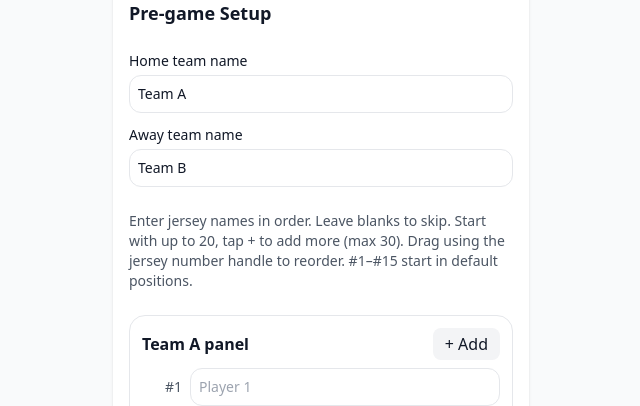
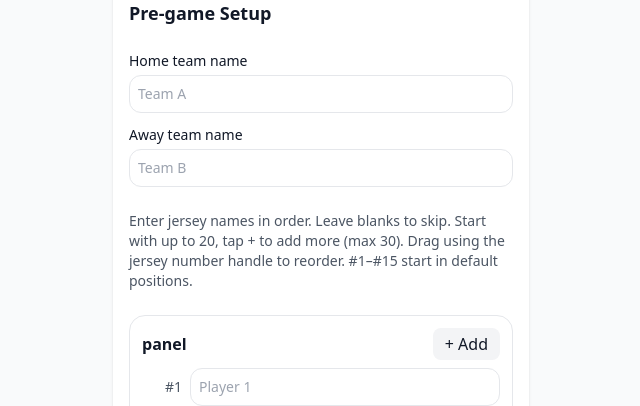
Before and after one commit to TUS-John/gaa-stats, a React (Vite) app: page / in a window 1280 px wide. Shown: the part 100-506 px from the top of the page, without its empty margins (319-959 px from the left). Built offline with nearby package versions, Linux system fonts and the light colour scheme.

Commit message:
Changed Team A and Team B text to be a placeholder

```diff
--- a/src/pages/SetupScreen.tsx
+++ b/src/pages/SetupScreen.tsx
@@ -1,102 +1,343 @@
-import React, { useEffect, useRef, useState } from 'react';
-import { loadSaves, saveSaves } from '../utils/storage';
+import React, { useEffect, useRef, useState } from "react";
+import { loadSaves, saveSaves } from "../utils/storage";
 
-function SavesUI({ team, saveName, setSaveName, saves, onSave, onLoad, onDelete }:{ team:number, saveName:string, setSaveName:(s:string)=>void, saves:any[], onSave:(team:number)=>void, onLoad:(team:number,name:string)=>void, onDelete:(name:string)=>void }){
-  const [selected, setSelected] = useState(saves[0]?.name || '');
-  useEffect(()=>{ if(saves.length && !saves.find(s=>s.name===selected)) setSelected(saves[0]?.name || ''); },[saves]);
+function SavesUI({
+  team,
+  saveName,
+  setSaveName,
+  saves,
+  onSave,
+  onLoad,
+  onDelete,
+}: {
+  team: number;
+  saveName: string;
+  setSaveName: (s: string) => void;
+  saves: any[];
+  onSave: (team: number) => void;
+  onLoad: (team: number, name: string) => void;
+  onDelete: (name: string) => void;
+}) {
+  const [selected, setSelected] = useState(saves[0]?.name || "");
+  useEffect(() => {
+    if (saves.length && !saves.find((s) => s.name === selected))
+      setSelected(saves[0]?.name || "");
+  }, [saves]);
   return (
     <div className="mt-3 grid grid-cols-1 gap-2">
       <div className="flex gap-2">
-        <input className="flex-1 border rounded-xl p-2" placeholder="Save name (e.g. Senior A)" value={saveName} onChange={(e)=>setSaveName(e.target.value)} />
-        <button className="px-3 rounded-xl bg-gray-900 text-white" onClick={()=>onSave(team)}>Save Panel</button>
+        <input
+          className="flex-1 border rounded-xl p-2"
+          placeholder="Save name (e.g. Senior A)"
+          value={saveName}
+          onChange={(e) => setSaveName(e.target.value)}
+        />
+        <button
+          className="px-3 rounded-xl bg-gray-900 text-white"
+          onClick={() => onSave(team)}
+        >
+          Save Panel
+        </button>
       </div>
       <div className="flex gap-2">
-        <select className="flex-1 border rounded-xl p-2" value={selected} onChange={(e)=>setSelected(e.target.value)}>
-          {saves.length===0? <option value="">No saved panels</option> : saves.map((s)=> <option key={s.name} value={s.name}>{s.name}</option>)}
+        <select
+          className="flex-1 border rounded-xl p-2"
+          value={selected}
+          onChange={(e) => setSelected(e.target.value)}
+        >
+          {saves.length === 0 ? (
+            <option value="">No saved panels</option>
+          ) : (
+            saves.map((s) => (
+              <option key={s.name} value={s.name}>
+                {s.name}
+              </option>
+            ))
+          )}
         </select>
-        <button className="px-3 rounded-xl bg-white border" disabled={!selected} onClick={()=>onLoad(team, selected)}>Load</button>
-        <button className="px-3 rounded-xl bg-white border" disabled={!selected} onClick={()=>onDelete(selected)}>Delete</button>
+        <button
+          className="px-3 rounded-xl bg-white border"
+          disabled={!selected}
+          onClick={() => onLoad(team, selected)}
+        >
+          Load
+        </button>
+        <button
+          className="px-3 rounded-xl bg-white border"
+          disabled={!selected}
+          onClick={() => onDelete(selected)}
+        >
+          Delete
+        </button>
       </div>
     </div>
   );
 }
 
-function PanelRow({slot, index, team, onCommit, drag, inputRef, requestFocusNext, requestFocusPrev}:{slot:any,index:number,team:number,onCommit:(t:number,i:number,v:string)=>void,drag:any,inputRef:(el:HTMLInputElement|null)=>void,requestFocusNext:(i:number)=>void,requestFocusPrev:(i:number)=>void}){
-  const [val, setVal] = useState(slot.name || '');
-  useEffect(() => { setVal(slot.name || ''); }, [slot.id, slot.name]);
+function PanelRow({
+  slot,
+  index,
+  team,
+  onCommit,
+  drag,
+  inputRef,
+  requestFocusNext,
+  requestFocusPrev,
+}: {
+  slot: any;
+  index: number;
+  team: number;
+  onCommit: (t: number, i: number, v: string) => void;
+  drag: any;
+  inputRef: (el: HTMLInputElement | null) => void;
+  requestFocusNext: (i: number) => void;
+  requestFocusPrev: (i: number) => void;
+}) {
+  const [val, setVal] = useState(slot.name || "");
+  useEffect(() => {
+    setVal(slot.name || "");
+  }, [slot.id, slot.name]);
   const commit = () => onCommit(team, index, val);
-  const onKeyDown = (e:React.KeyboardEvent<HTMLInputElement>) => {
-    if (e.key === 'Enter') { e.preventDefault(); commit(); requestFocusNext && requestFocusNext(index+1); }
-    else if (e.key === 'Tab') { e.preventDefault(); commit(); const next = (e as any).shiftKey ? index-1 : index+1; ((e as any).shiftKey? requestFocusPrev:requestFocusNext)?.(next); }
+  const onKeyDown = (e: React.KeyboardEvent<HTMLInputElement>) => {
+    if (e.key === "Enter") {
+      e.preventDefault();
+      commit();
+      requestFocusNext && requestFocusNext(index + 1);
+    } else if (e.key === "Tab") {
+      e.preventDefault();
+      commit();
+      const next = (e as any).shiftKey ? index - 1 : index + 1;
+      ((e as any).shiftKey ? requestFocusPrev : requestFocusNext)?.(next);
+    }
   };
   return (
-    <div className="text-sm flex items-center gap-2" onDragOver={drag.onDragOverRow(index)} onDrop={drag.onDropRow(index)}>
-      <span className="w-10 text-right text-gray-600 cursor-grab select-none" title="Drag to reorder" draggable onDragStart={drag.onDragStart(index)}>#{index+1}</span>
+    <div
+      className="text-sm flex items-center gap-2"
+      onDragOver={drag.onDragOverRow(index)}
+      onDrop={drag.onDropRow(index)}
+    >
+      <span
+        className="w-10 text-right text-gray-600 cursor-grab select-none"
+        title="Drag to reorder"
+        draggable
+        onDragStart={drag.onDragStart(index)}
+      >
+        #{index + 1}
+      </span>
       <input
         ref={inputRef}
         className="flex-1 border rounded-xl p-2"
-        placeholder={`Player ${index+1}`}
+        placeholder={`Player ${index + 1}`}
         value={val}
-        onChange={(e)=>setVal(e.target.value)}
+        onChange={(e) => setVal(e.target.value)}
         onBlur={commit}
         onKeyDown={onKeyDown}
-        onDragStart={(e)=>e.preventDefault()}
+        onDragStart={(e) => e.preventDefault()}
       />
     </div>
   );
 }
 
-function PanelList({ team, teamLabel, slots, update, add, drag, saveName, setSaveName, saves, onSave, onLoad, onDelete }:{team:number,teamLabel:string,slots:any[],update:(t:number,i:number,v:string)=>void,add:(t:number)=>void,drag:any,saveName:string,setSaveName:(s:string)=>void,saves:any[],onSave:(t:number)=>void,onLoad:(t:number,n:string)=>void,onDelete:(s:string)=>void}){
-  const inputRefs = useRef<(HTMLInputElement|null)[]>([]);
-  useEffect(()=>{ inputRefs.current = inputRefs.current.slice(0, slots.length); }, [slots.length]);
-  const focusIndex = (idx:number) => { if (idx < 0) idx = 0; if (idx < slots.length) { const el = inputRefs.current[idx]; if (el) el.focus(); } else if (idx === slots.length && slots.length < 30) { add(team); setTimeout(()=>{ const el = inputRefs.current[idx]; if (el) el && el.focus(); }, 0);} };
-  const focusPrev = (idx:number) => { if (idx < 0) idx = 0; const el = inputRefs.current[idx]; if (el) el.focus(); };
+function PanelList({
+  team,
+  teamLabel,
+  slots,
+  update,
+  add,
+  drag,
+  saveName,
+  setSaveName,
+  saves,
+  onSave,
+  onLoad,
+  onDelete,
+}: {
+  team: number;
+  teamLabel: string;
+  slots: any[];
+  update: (t: number, i: number, v: string) => void;
+  add: (t: number) => void;
+  drag: any;
+  saveName: string;
+  setSaveName: (s: string) => void;
+  saves: any[];
+  onSave: (t: number) => void;
+  onLoad: (t: number, n: string) => void;
+  onDelete: (s: string) => void;
+}) {
+  const inputRefs = useRef<(HTMLInputElement | null)[]>([]);
+  useEffect(() => {
+    inputRefs.current = inputRefs.current.slice(0, slots.length);
+  }, [slots.length]);
+  const focusIndex = (idx: number) => {
+    if (idx < 0) idx = 0;
+    if (idx < slots.length) {
+      const el = inputRefs.current[idx];
+      if (el) el.focus();
+    } else if (idx === slots.length && slots.length < 30) {
+      add(team);
+      setTimeout(() => {
+        const el = inputRefs.current[idx];
+        if (el) el && el.focus();
+      }, 0);
+    }
+  };
+  const focusPrev = (idx: number) => {
+    if (idx < 0) idx = 0;
+    const el = inputRefs.current[idx];
+    if (el) el.focus();
+  };
   return (
     <div className="border rounded-2xl p-3">
       <div className="flex items-center justify-between mb-2">
         <div className="font-semibold">{teamLabel} panel</div>
-        <button className="px-3 py-1 rounded-lg bg-gray-100" onClick={()=>{ const nextIdx = slots.length; add(team); setTimeout(()=>focusIndex(nextIdx),0); }}>+ Add</button>
+        <button
+          className="px-3 py-1 rounded-lg bg-gray-100"
+          onClick={() => {
+            const nextIdx = slots.length;
+            add(team);
+            setTimeout(() => focusIndex(nextIdx), 0);
+          }}
+        >
+          + Add
+        </button>
       </div>
       <div className="grid grid-cols-1 gap-2">
         {slots.map((slot, i) => (
-          <PanelRow key={slot.id} slot={slot} index={i} team={team} onCommit={update} drag={drag}
-            inputRef={(el)=>{ inputRefs.current[i] = el; }}
+          <PanelRow
+            key={slot.id}
+            slot={slot}
+            index={i}
+            team={team}
+            onCommit={update}
+            drag={drag}
+            inputRef={(el) => {
+              inputRefs.current[i] = el;
+            }}
             requestFocusNext={focusIndex}
             requestFocusPrev={focusPrev}
           />
         ))}
       </div>
-      <SavesUI team={team} saveName={saveName} setSaveName={setSaveName} saves={saves} onSave={onSave} onLoad={onLoad} onDelete={onDelete} />
+      <SavesUI
+        team={team}
+        saveName={saveName}
+        setSaveName={setSaveName}
+        saves={saves}
+        onSave={onSave}
+        onLoad={onLoad}
+        onDelete={onDelete}
+      />
     </div>
   );
 }
 
-export default function SetupScreen({onComplete}:{onComplete:(p:any)=>void}){
-  const newSlot = (name:string='') => ({ id: (crypto?.randomUUID ? crypto.randomUUID() : `${Date.now()}-${Math.random()}`), name });
-  const listFromNames = (names:string[]) => names.map((nm)=>newSlot(nm||''));
+export default function SetupScreen({
+  onComplete,
+}: {
+  onComplete: (p: any) => void;
+}) {
+  const newSlot = (name: string = "") => ({
+    id: crypto?.randomUUID
+      ? crypto.randomUUID()
+      : `${Date.now()}-${Math.random()}`,
+    name,
+  });
+  const listFromNames = (names: string[]) =>
+    names.map((nm) => newSlot(nm || ""));
 
-  const [teamA,setTeamA]=useState('Team A');
-  const [teamB,setTeamB]=useState('Team B');
-  const [aSlots,setASlots]=useState(Array.from({length:20},()=>newSlot('')));
-  const [bSlots,setBSlots]=useState(Array.from({length:20},()=>newSlot('')));
-  const [aSaveName,setASaveName]=useState('');
-  const [bSaveName,setBSaveName]=useState('');
-  const [saves,setSaves]=useState<any[]>(loadSaves());
-  useEffect(()=>{saveSaves(saves);},[saves]);
+  const [teamA, setTeamA] = useState("");
+  const [teamB, setTeamB] = useState("");
+  const [aSlots, setASlots] = useState(
+    Array.from({ length: 20 }, () => newSlot(""))
+  );
+  const [bSlots, setBSlots] = useState(
+    Array.from({ length: 20 }, () => newSlot(""))
+  );
+  const [aSaveName, setASaveName] = useState("");
+  const [bSaveName, setBSaveName] = useState("");
+  const [saves, setSaves] = useState<any[]>(loadSaves());
+  useEffect(() => {
+    saveSaves(saves);
+  }, [saves]);
 
-  const updateSlot=(team:number,idx:number,val:string)=>{ if(team===0){ const c=[...aSlots]; c[idx] = {...c[idx], name: val}; setASlots(c); } else { const c=[...bSlots]; c[idx] = {...c[idx], name: val}; setBSlots(c); } };
-  const addSlot=(team:number)=>{ if(team===0){ if(aSlots.length<30) setASlots([...aSlots, newSlot('')]); } else { if(bSlots.length<30) setBSlots([...bSlots, newSlot('')]); } };
-  const makeRoster=(slots:any[])=>{const arr=Array(30).fill('');for(let i=0;i<Math.min(30,slots.length);i++)arr[i]=slots[i]?.name?.trim()||'';return arr;};
+  const updateSlot = (team: number, idx: number, val: string) => {
+    if (team === 0) {
+      const c = [...aSlots];
+      c[idx] = { ...c[idx], name: val };
+      setASlots(c);
+    } else {
+      const c = [...bSlots];
+      c[idx] = { ...c[idx], name: val };
+      setBSlots(c);
+    }
+  };
+  const addSlot = (team: number) => {
+    if (team === 0) {
+      if (aSlots.length < 30) setASlots([...aSlots, newSlot("")]);
+    } else {
+      if (bSlots.length < 30) setBSlots([...bSlots, newSlot("")]);
+    }
+  };
+  const makeRoster = (slots: any[]) => {
+    const arr = Array(30).fill("");
+    for (let i = 0; i < Math.min(30, slots.length); i++)
+      arr[i] = slots[i]?.name?.trim() || "";
+    return arr;
+  };
 
-  const savePanel=(team:number)=>{ const name=(team===0?aSaveName:bSaveName).trim(); if(!name){ alert('Enter a name for this panel'); return; } const roster = team===0? makeRoster(aSlots) : makeRoster(bSlots); const existingIdx=saves.findIndex(s=>s.name===name); const newRec={ name, roster, savedAt: Date.now() }; const next=existingIdx>=0?[...saves.slice(0,existingIdx),newRec,...saves.slice(existingIdx+1)]:[...saves,newRec]; setSaves(next); };
-  const loadPanel=(team:number,name:string)=>{ const rec=saves.find(s=>s.name===name); if(!rec) return; const list=listFromNames(rec.roster); if(team===0) setASlots(list); else setBSlots(list); };
-  const deletePanel=(name:string)=>{ if(!confirm(`Delete panel "${name}"?`)) return; setSaves(saves.filter(s=>s.name!==name)); };
+  const savePanel = (team: number) => {
+    const name = (team === 0 ? aSaveName : bSaveName).trim();
+    if (!name) {
+      alert("Enter a name for this panel");
+      return;
+    }
+    const roster = team === 0 ? makeRoster(aSlots) : makeRoster(bSlots);
+    const existingIdx = saves.findIndex((s) => s.name === name);
+    const newRec = { name, roster, savedAt: Date.now() };
+    const next =
+      existingIdx >= 0
+        ? [
+            ...saves.slice(0, existingIdx),
+            newRec,
+            ...saves.slice(existingIdx + 1),
+          ]
+        : [...saves, newRec];
+    setSaves(next);
+  };
+  const loadPanel = (team: number, name: string) => {
+    const rec = saves.find((s) => s.name === name);
+    if (!rec) return;
+    const list = listFromNames(rec.roster);
+    if (team === 0) setASlots(list);
+    else setBSlots(list);
+  };
+  const deletePanel = (name: string) => {
+    if (!confirm(`Delete panel "${name}"?`)) return;
+    setSaves(saves.filter((s) => s.name !== name));
+  };
 
-  const useDragList = (list:any[], setList:(l:any[])=>void) => {
-    const dragIndex = useRef<number|null>(null);
-    const onDragStart = (idx:number) => (e:React.DragEvent)=>{ dragIndex.current = idx; e.dataTransfer.effectAllowed = 'move'; e.dataTransfer.setData('text/plain', String(idx)); };
-    const onDragOverRow = (idx:number) => (e:React.DragEvent)=>{ e.preventDefault(); e.dataTransfer.dropEffect = 'move'; };
-    const onDropRow = (idx:number) => (e:React.DragEvent)=>{ e.preventDefault(); const from=dragIndex.current; if(from===null||from===idx) return; const arr=[...list]; const [moved]=arr.splice(from,1); arr.splice(idx,0,moved); setList(arr); dragIndex.current=null; };
+  const useDragList = (list: any[], setList: (l: any[]) => void) => {
+    const dragIndex = useRef<number | null>(null);
+    const onDragStart = (idx: number) => (e: React.DragEvent) => {
+      dragIndex.current = idx;
+      e.dataTransfer.effectAllowed = "move";
+      e.dataTransfer.setData("text/plain", String(idx));
+    };
+    const onDragOverRow = (idx: number) => (e: React.DragEvent) => {
+      e.preventDefault();
+      e.dataTransfer.dropEffect = "move";
+    };
+    const onDropRow = (idx: number) => (e: React.DragEvent) => {
+      e.preventDefault();
+      const from = dragIndex.current;
+      if (from === null || from === idx) return;
+      const arr = [...list];
+      const [moved] = arr.splice(from, 1);
+      arr.splice(idx, 0, moved);
+      setList(arr);
+      dragIndex.current = null;
+    };
     return { onDragStart, onDragOverRow, onDropRow };
   };
   const dragA = useDragList(aSlots, setASlots);
@@ -107,13 +348,71 @@ export default function SetupScreen({onComplete}:{onComplete:(p:any)=>void}){
       <div className="bg-white shadow rounded-2xl p-4 space-y-6">
         <h2 className="text-lg font-semibold">Pre-game Setup</h2>
         <div className="grid grid-cols-1 gap-3">
-          <label className="text-sm">Home team name<input className="mt-1 w-full border rounded-xl p-2" value={teamA} onChange={e=>setTeamA(e.target.value)} /></label>
-          <label className="text-sm">Away team name<input className="mt-1 w-full border rounded-xl p-2" value={teamB} onChange={e=>setTeamB(e.target.value)} /></label>
+          <label className="text-sm">
+            Home team name
+            <input
+              className="mt-1 w-full border rounded-xl p-2"
+              placeholder="Team A"
+              value={teamA}
+              onChange={(e) => setTeamA(e.target.value)}
+            />
+          </label>
+          <label className="text-sm">
+            Away team name
+            <input
+              className="mt-1 w-full border rounded-xl p-2"
+              placeholder="Team B"
+              value={teamB}
+              onChange={(e) => setTeamB(e.target.value)}
+            />
+          </label>
         </div>
-        <p className="text-sm text-gray-600">Enter jersey names in order. Leave blanks to skip. Start with up to 20, tap + to add more (max 30). Drag using the jersey number handle to reorder. #1–#15 start in default positions.</p>
-        <PanelList team={0} teamLabel={teamA} slots={aSlots} update={updateSlot} add={addSlot} drag={dragA} saves={saves} saveName={aSaveName} setSaveName={setASaveName} onSave={savePanel} onLoad={loadPanel} onDelete={deletePanel} />
-        <PanelList team={1} teamLabel={teamB} slots={bSlots} update={updateSlot} add={addSlot} drag={dragB} saves={saves} saveName={bSaveName} setSaveName={setBSaveName} onSave={savePanel} onLoad={loadPanel} onDelete={deletePanel} />
-        <button className="w-full py-3 rounded-xl bg-black text-white font-semibold" onClick={()=>onComplete({teamA:teamA.trim()||'Team A',teamB:teamB.trim()||'Team B',rosterA:makeRoster(aSlots),rosterB:makeRoster(bSlots)})}>Start Match</button>
+        <p className="text-sm text-gray-600">
+          Enter jersey names in order. Leave blanks to skip. Start with up to
+          20, tap + to add more (max 30). Drag using the jersey number handle to
+          reorder. #1–#15 start in default positions.
+        </p>
+        <PanelList
+          team={0}
+          teamLabel={teamA}
+          slots={aSlots}
+          update={updateSlot}
+          add={addSlot}
+          drag={dragA}
+          saves={saves}
+          saveName={aSaveName}
+          setSaveName={setASaveName}
+          onSave={savePanel}
+          onLoad={loadPanel}
+          onDelete={deletePanel}
+        />
+        <PanelList
+          team={1}
+          teamLabel={teamB}
+          slots={bSlots}
+          update={updateSlot}
+          add={addSlot}
+          drag={dragB}
+          saves={saves}
+          saveName={bSaveName}
+          setSaveName={setBSaveName}
+          onSave={savePanel}
+          onLoad={loadPanel}
+          onDelete={deletePanel}
+        />
+        <button
+          className="w-full py-3 rounded-xl bg-black text-white font-semibold"
+          onClick={() =>
+            onComplete({
+              teamA: teamA.trim() || "Team A",
+              teamB: teamB.trim() || "Team B",
+              rosterA: makeRoster(aSlots),
+              rosterB: makeRoster(bSlots),
+            })
+          }
+        >
+          Start Match
+        </button>
       </div>
     </div>
   );
```
